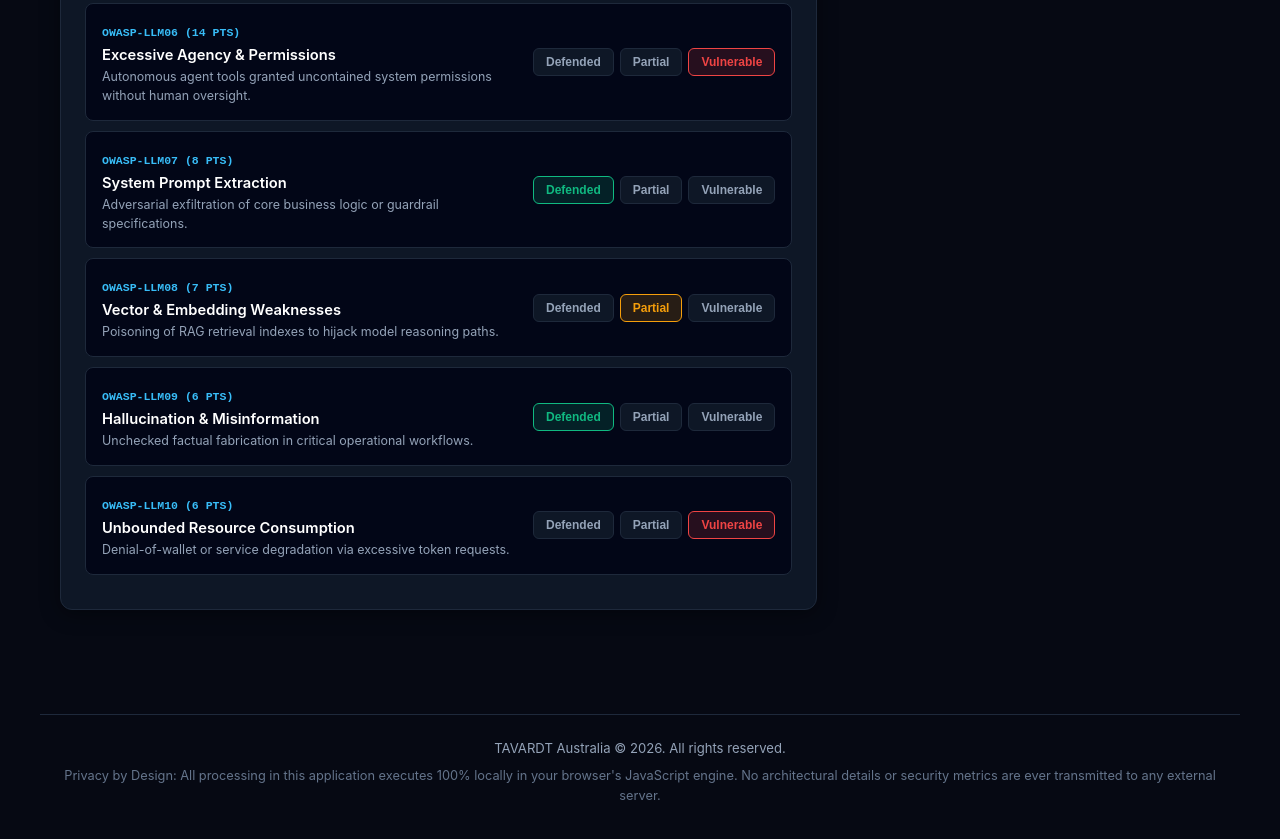
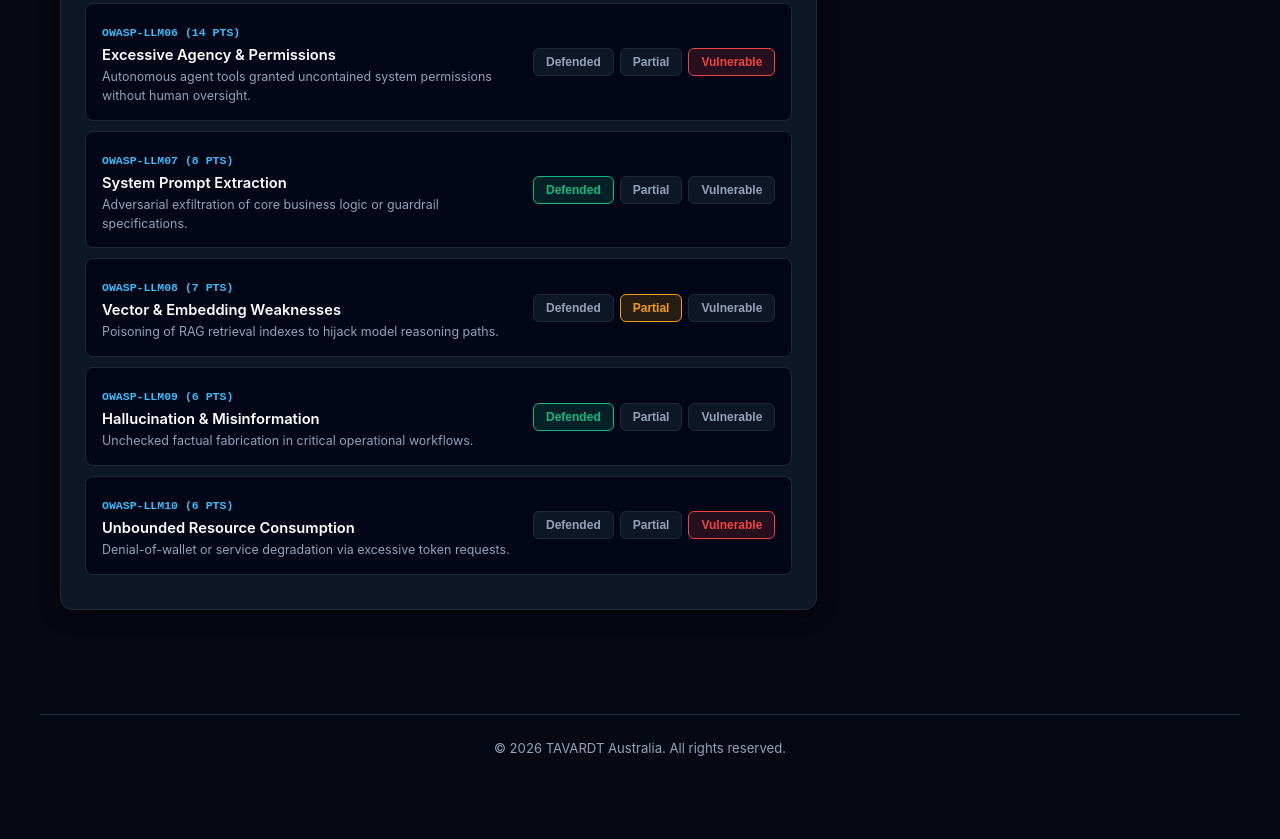
Before and after one commit to TAVARDT-Australia/ai-threat-matrix-au, a plain HTML site: page index.html in a window 1280 px wide. Shown: the part 1235-2074 px from the top of the page. After the commit the page ends 2053 px from the top, so only its background shows below. Drawn offline with Linux system fonts and the light colour scheme.

Commit message:
style: simplify navigation hub links and streamline footer

```diff
--- a/index.html
+++ b/index.html
@@ -357,11 +357,6 @@
       color: var(--accent);
       text-decoration: none;
     }
-    .privacy-notice {
-      margin-top: 8px;
-      font-size: 0.8rem;
-      color: #64748b;
-    }
   </style>
 </head>
 <body>
@@ -373,7 +368,7 @@
     </div>
     <div class="nav-links">
       <a href="https://ag.tavardt.com/au/" target="_blank" rel="noopener">Official Portal</a>
-      <a href="https://tools.tavardt.com/au/" target="_blank" rel="noopener">TAVARDT Tools Hub</a>
+      <a href="https://tools.tavardt.com/au/" target="_blank" rel="noopener">Tools Hub</a>
       <a href="https://ag.tavardt.com/au/contact/" target="_blank" rel="noopener">Technical Support</a>
     </div>
   </header>
@@ -459,10 +454,7 @@
   </div>
 
   <footer>
-    <div>TAVARDT Australia &copy; 2026. All rights reserved.</div>
-    <div class="privacy-notice">
-      Privacy by Design: All processing in this application executes 100% locally in your browser's JavaScript engine. No architectural details or security metrics are ever transmitted to any external server.
-    </div>
+    <div>&copy; 2026 TAVARDT Australia. All rights reserved.</div>
   </footer>
 
   <script>
```
